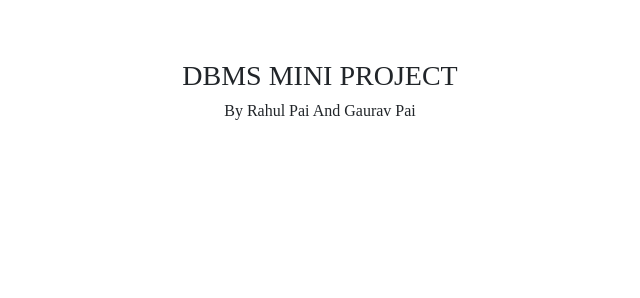
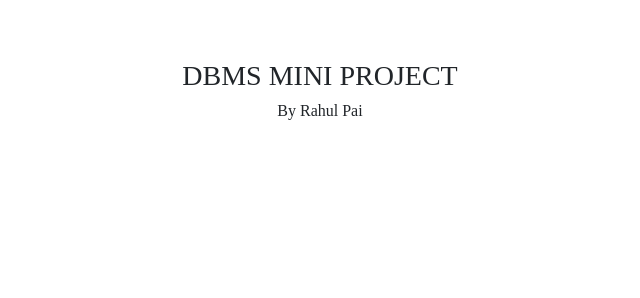
Before and after one commit to Rahulpai7/Courier-Management-System, a PHP site: page /home/home.php in a window 1280 px wide. Shown: the part 274-572 px from the top of the page, without its empty margins (320-960 px from the left). Run offline with PHP 8.4, Linux system fonts and the light colour scheme; a user stored in the database is signed in.

Commit message:
Update home.php

```diff
--- a/courier-management-system-main/home/home.php
+++ b/courier-management-system-main/home/home.php
@@ -29,7 +29,7 @@ if(isset($_SESSION['uid'])){
         <h2> Lightning Courier Management Service</h2>
         <h4>Nitte Courier Service</h4><br><br>
         <h3>DBMS MINI PROJECT</h3>
-        <h6>By Rahul Pai And Gaurav Pai</h6>
+        <h6>By Rahul Pai </h6>
     </div>
 </body>
 </html>
```
